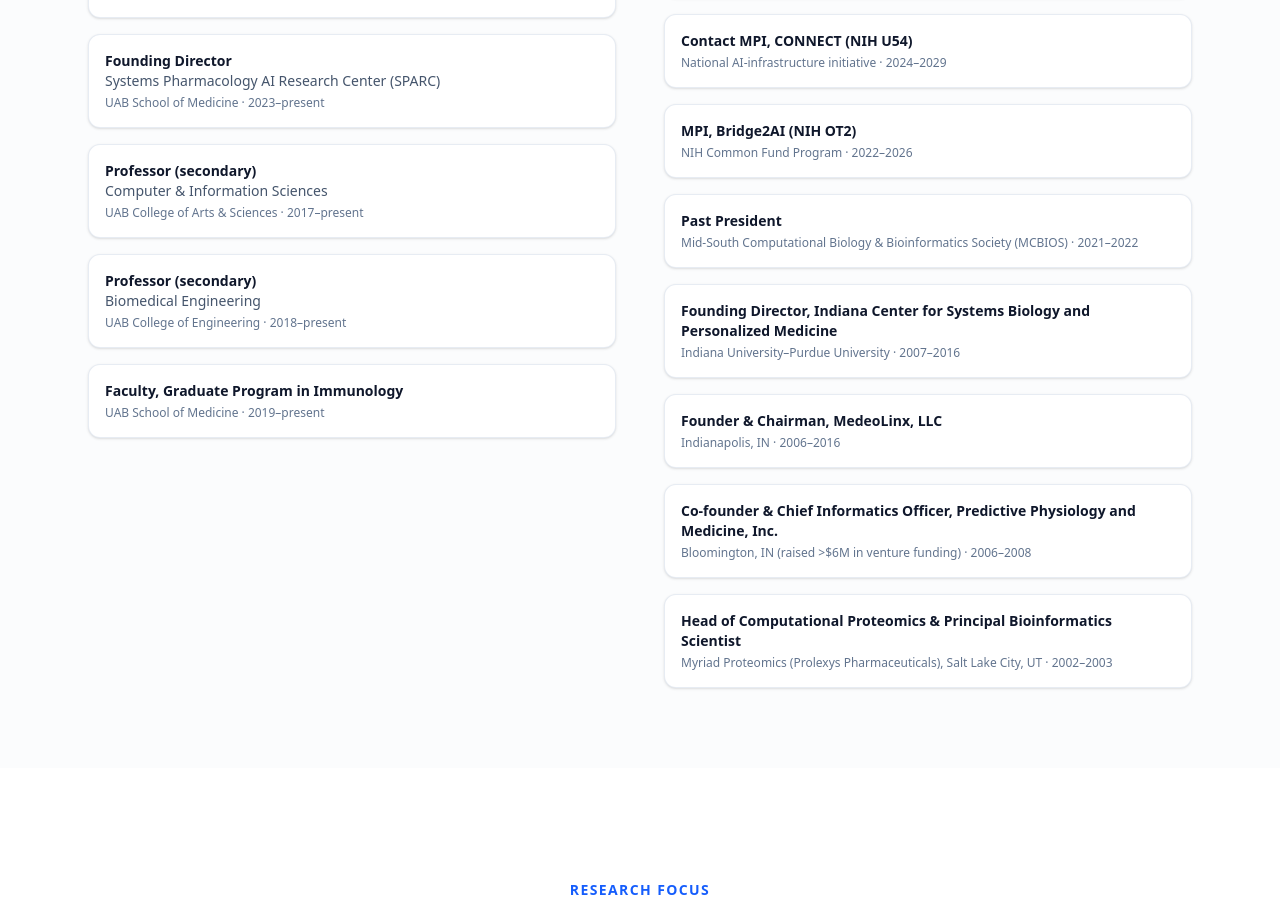
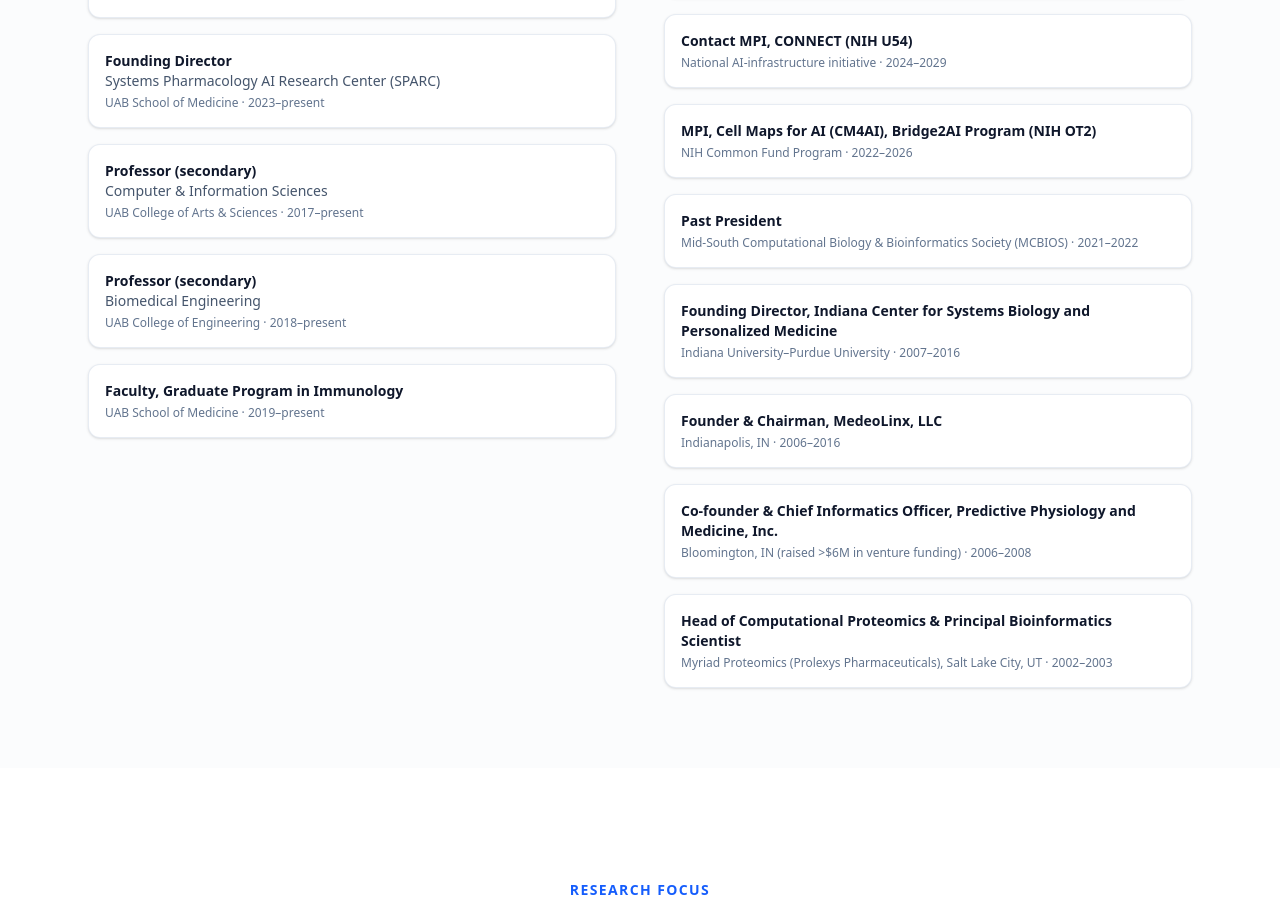
Before and after one commit to aimed-lab/aimed-org-web, a Next.js app: page / in a window 1280 px wide. Shown: the part 980-1896 px from the top of the page. Built offline with nearby package versions, Linux system fonts and the light colour scheme.

Commit message:
Fix Bridge2AI entry to Cell Maps for AI (CM4AI)
Co-Authored-By: Claude Opus 4.6 (1M context) <noreply@anthropic.com>

```diff
--- a/src/app/page.tsx
+++ b/src/app/page.tsx
@@ -72,7 +72,7 @@ const pastLeadership = [
     period: "2024–2029",
   },
   {
-    role: "MPI, Bridge2AI (NIH OT2)",
+    role: "MPI, Cell Maps for AI (CM4AI), Bridge2AI Program (NIH OT2)",
     org: "NIH Common Fund Program",
     period: "2022–2026",
   },
```
